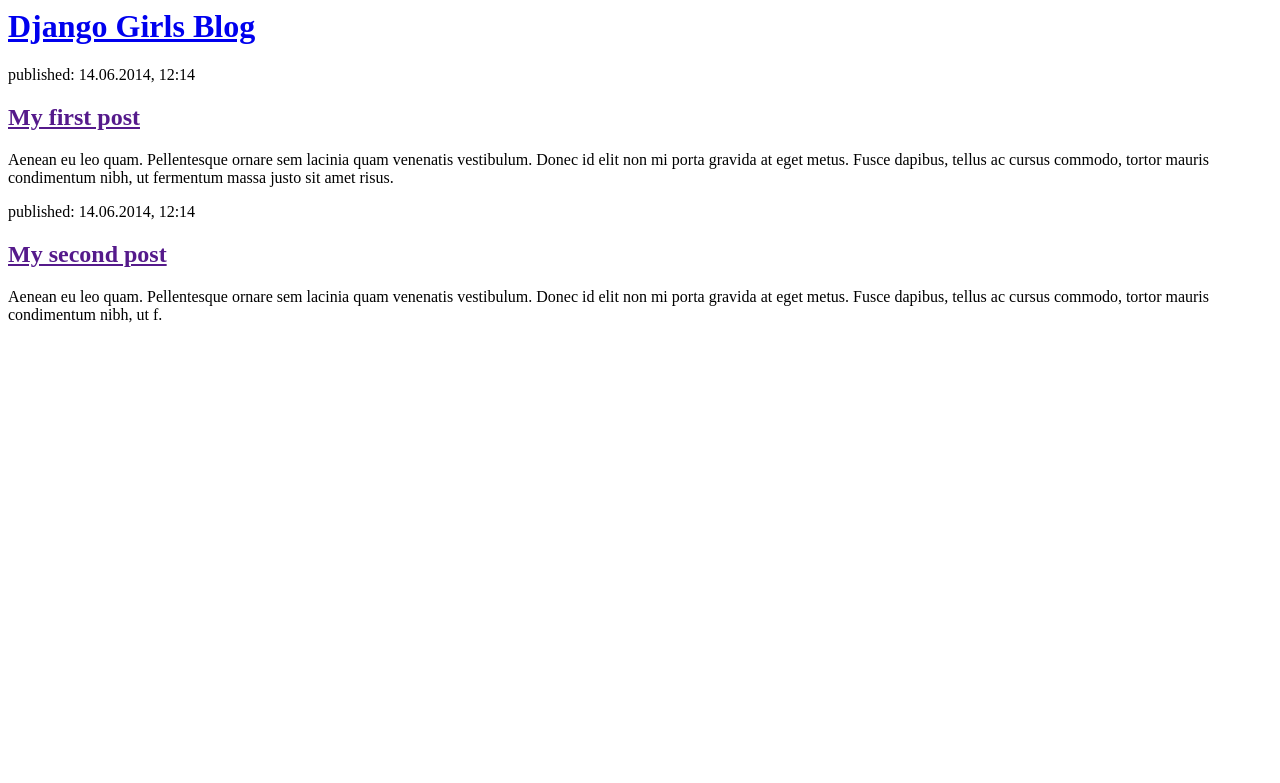
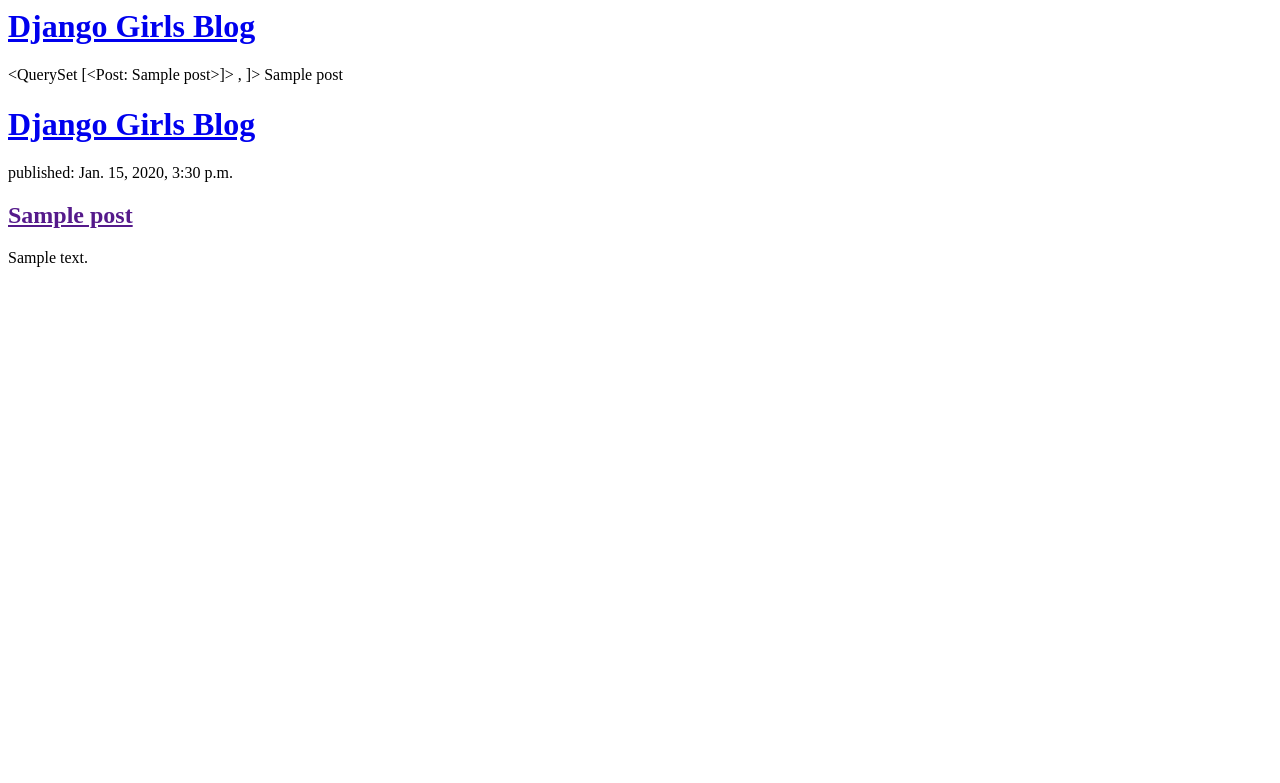
Before and after one commit to aswathyy/aswathyblog, a Django app: template blog/templates/blog/post_list.html in a window 1280 px wide. Shown: the top 783 px of the page. Run offline with Django 3.2, Linux system fonts and the light colour scheme; the template is opened without the code that fills it: values that come from a table or form of the project are taken from there, others are empty; tables that the repository leaves empty hold one stand-in row (values such as "Sample post").

Commit message:
Modified templates to display posts from database.

```diff
--- a/blog/templates/blog/post_list.html
+++ b/blog/templates/blog/post_list.html
@@ -7,6 +7,24 @@
             <h1><a href="/">Django Girls Blog</a></h1>
         </div>
 
+        {{ posts }}
+        <QuerySet [<Post: My second post>, <Post: My first post>]>
+        {% for post in posts %}
+    {{ post }}
+{% endfor %}
+<div>
+    <h1><a href="/">Django Girls Blog</a></h1>
+</div>
+
+{% for post in posts %}
+    <div>
+        <p>published: {{ post.published_date }}</p>
+        <h2><a href="">{{ post.title }}</a></h2>
+        <p>{{ post.text|linebreaksbr }}</p>
+    </div>
+{% endfor %}
+
+<!--
         <div>
             <p>published: 14.06.2014, 12:14</p>
             <h2><a href="">My first post</a></h2>
@@ -18,5 +36,6 @@
             <h2><a href="">My second post</a></h2>
             <p>Aenean eu leo quam. Pellentesque ornare sem lacinia quam venenatis vestibulum. Donec id elit non mi porta gravida at eget metus. Fusce dapibus, tellus ac cursus commodo, tortor mauris condimentum nibh, ut f.</p>
         </div>
+-->
     </body>
 </html>
```
Also changed, not shown: blog/views.py (+20 -0 lines).
